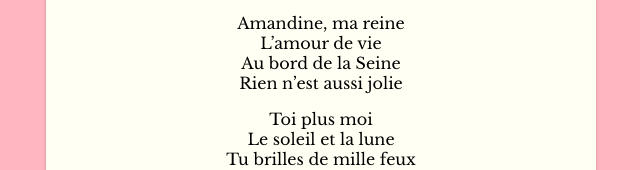
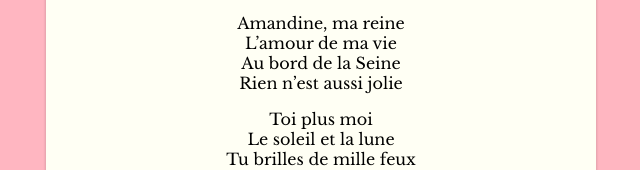
Before and after one commit to RachitKataria/ma_vie_en_rose, a plain HTML site: page index.html in a window 1280 px wide. Shown: the part 181-351 px from the top of the page, 319-959 px from the left. Drawn offline with nearby package versions, Linux system fonts and the light colour scheme.

Commit message:
Added ma

```diff
--- a/index.html
+++ b/index.html
@@ -18,7 +18,7 @@
 		<div class="body">
 		<p>
 			Amandine, ma reine<br>
-			L’amour de vie<br>
+			L’amour de ma vie<br>
 			Au bord de la Seine<br>
 			Rien n’est aussi jolie<br>
 		</p>
```
